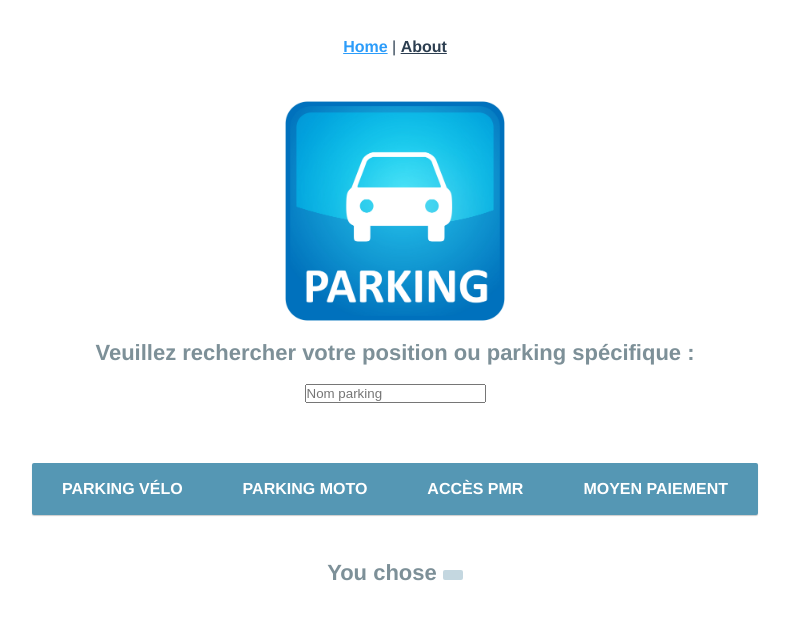
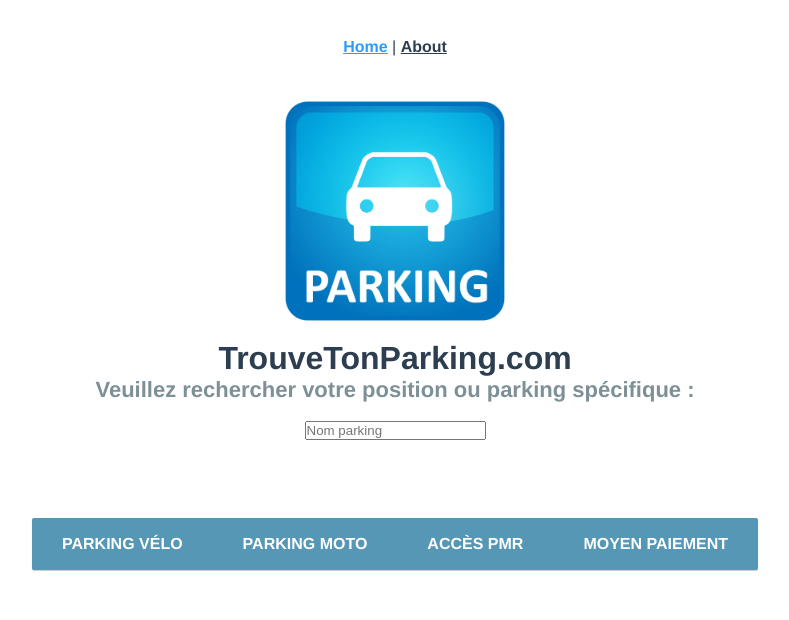
Before and after one commit to FlorianCivelEpsi/vue-app-2, a Vue app: page / in a window 1280 px wide. Shown: the top 620 px of the page, without its empty margins (245-1034 px from the left). Built offline with nearby package versions, Linux system fonts and the light colour scheme.

Commit message:
l'input est ok

```diff
--- a/src/components/Search.vue
+++ b/src/components/Search.vue
@@ -1,22 +1,25 @@
 <template>
-  <div id="main">
-    <h1>{{ msg }}</h1>
+  <div id="app">
+	      <h1>{{ msg }}</h1>
+
+
+
     <p>
       Veuillez rechercher votre position ou parking spécifique :
       </p>
       <br>
-        <input v-model = "park" placeholder="Nom parking">
-        {{ park }}
+        <input v-model = "parkin" placeholder="Nom parking">
+		<br>
+        {{parkin}}
         <br>
 
       <nav v-bind:class="active" v-on:click.prevent>
-		<a href="" class="home" v-on:click="toggleActive('parkVelo')">Parking vélo</a>
-		<a href="#" class="projects" v-on:click="makeActive('parkMoto')">Parking moto</a>
-		<a href="" class="services" v-on:click="makeActive('pmr')">Accès PMR</a>
-		<a href="#" class="contact" v-on:click="makeActive('paiement')">Moyen paiement</a>
+		<a href="" v-on:click="toggleActive('parkVelo')">Parking vélo</a>
+		<a href="#"  v-on:click="makeActive('parkMoto')">Parking moto</a>
+		<a href=""  v-on:click="makeActive('pmr')">Accès PMR</a>
+		<a href="#"  v-on:click="makeActive('paiement')">Moyen paiement</a>
       </nav>
 
-    <p>You chose <b>{{active}}</b></p>
 
     <!--
     <li v-for="service in services" v-on:click="toggleActive(service)" v-bind:key="{ 'active': service.active}">
@@ -34,13 +37,16 @@
 <script>
 export default {
 
- el: '#main',
-
-
-	data: {
+ name: 'Search',
+ props: {
+    msg: String,
+	parkin: null
+  },
+/*
+ data: {
+	park: null,
     msg: String,
     active: 'pmr',
-    park: null,
     services: [
     {
       name: 'parkVelo',
@@ -58,7 +64,7 @@ export default {
   ]
 	},
 
-	methods: {
+ methods: {
 		makeActive: function(item){
 
 			this.active = item;
@@ -67,7 +73,7 @@ export default {
             s.active = !s.active;
     	},
 
-	}
+	}  */
 }
 </script>
 
--- a/src/router/index.js
+++ b/src/router/index.js
@@ -22,8 +22,11 @@ const routes = [
 
 const router = new VueRouter({
   mode: 'history',
+
   base: process.env.BASE_URL,
   routes
 })
 
+
+
 export default router
```
Also changed, not shown: 9 other files (tests, documents, lock files or other folders).
